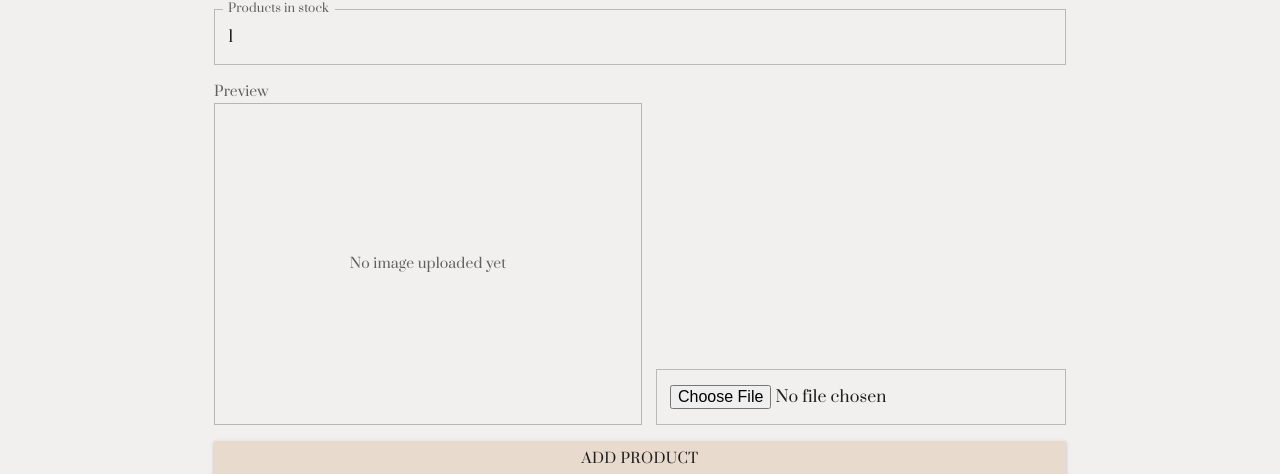
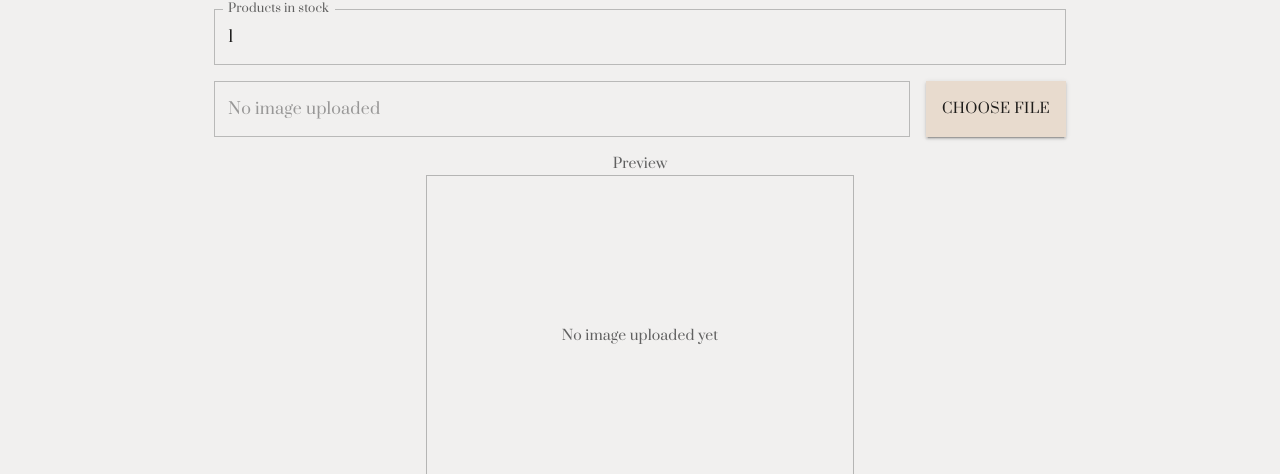
Before and after one commit to ellensofia/ofh-webbshop-api, a React (Vite) app in the folder Client/: page /admin/product/new/ in a window 1280 px wide. Shown: the part 478-952 px from the top of the page. Built offline with nearby package versions, Linux system fonts and the light colour scheme; no server answers.

Commit message:
changed the textField to type text, and added inputfield instead

```diff
--- a/Client/src/components/AddProductForm.tsx
+++ b/Client/src/components/AddProductForm.tsx
@@ -10,7 +10,7 @@ import {
   useTheme,
 } from "@mui/material";
 import { useFormik } from "formik";
-import { CSSProperties, useRef, useState } from "react";
+import { CSSProperties, useState } from "react";
 import { Link, useNavigate, useParams } from "react-router-dom";
 import * as Yup from "yup";
 import { useProduct } from "../contexts/AdminProductContext";
@@ -49,15 +49,16 @@ function AddProductForm() {
   const { id } = useParams<{ id: string }>();
   const { selectedCategoriesAdd } = useCategoryContext();
   const product = products.find((p) => p._id === id);
-  const [file, setFile] = useState<File | null>(null);
-  const fileInputRef = useRef<HTMLInputElement | null>(null);
   const [imagePreview, setImagePreview] = useState<string | null>(null);
+  const [selectedFileName, setSelectedFileName] = useState("");
 
   const isEdit = Boolean(product);
 
   const handleImageChange = async (event: React.ChangeEvent<HTMLInputElement>) => {
     const file = event.target.files?.[0];
     if (!file) return;
+
+    setSelectedFileName(file.name);
 
     const formData = new FormData();
     formData.append("image", file);
@@ -72,12 +73,6 @@ function AddProductForm() {
       return;
     }
 
-    const handleChooseFile = () => {
-      if (fileInputRef.current) {
-        fileInputRef.current.click();
-      }
-    };
-
     const imageId = await imageResponse.json();
 
     console.log("Uploaded image id:", imageId);
@@ -91,6 +86,13 @@ function AddProductForm() {
       }
     };
     reader.readAsDataURL(file);
+  };
+
+  const handleChooseFile = () => {
+    const fileInput = document.getElementById("file-input") as HTMLInputElement;
+    if (fileInput) {
+      fileInput.click();
+    }
   };
 
   const formik = useFormik<ProductValues>({
@@ -254,20 +256,61 @@ function AddProductForm() {
             sx={{
               padding: "0 !important",
               display: "flex",
+              flexDirection: "row",
+              width: "100%",
+              gap: "1rem",
+            }}
+          >
+            <TextField
+              id="image"
+              type="text"
+              name="imageId"
+              placeholder={selectedFileName || "No image uploaded"}
+              error={Boolean(formik.touched.imageId && formik.errors.imageId)}
+              helperText={formik.touched.imageId && formik.errors.imageId}
+              FormHelperTextProps={{ "data-cy": "product-image-error" } as any}
+              sx={{ flex: 1 }}
+            />
+            <Button variant="contained" onClick={handleChooseFile}>
+              Choose file
+            </Button>
+            <input
+              id="file-input"
+              type="file"
+              name="imageId"
+              accept="image/*"
+              onChange={handleImageChange}
+              style={{ display: "none" }}
+            />
+          </Container>
+          <Container
+            sx={{
+              padding: "0 !important",
+              display: "flex",
               alignItems: "flex-end",
               flexDirection: "row",
               width: "100%",
               gap: "1rem",
             }}
           >
-            <Box sx={{width: "50%"}}>
-              <Typography variant="subtitle2" sx={{ color: "#606060"}}>Preview</Typography>
+            <Box
+              sx={{
+                width: "100%",
+                display: "flex",
+                alignItems: "center",
+                justifyContent: "center",
+                flexDirection: "column",
+              }}
+            >
+              <Typography variant="subtitle2" sx={{ color: "#606060" }}>
+                Preview
+              </Typography>
               {imagePreview ? (
                 <Box
                   component="img"
                   src={imagePreview}
                   sx={{
-                    width: "100%",
+                    width: "50%",
                   }}
                 />
               ) : (
@@ -276,30 +319,17 @@ function AddProductForm() {
                     display: "flex",
                     alignItems: "center",
                     justifyContent: "center",
-                    width: "100%",
+                    width: "50%",
                     height: "20rem",
                     border: "1px solid #60606069",
                   }}
                 >
-                  <Typography variant="subtitle2" sx={{ color: "#606060" }}>No image uploaded yet</Typography>
+                  <Typography variant="subtitle2" sx={{ color: "#606060" }}>
+                    No image uploaded yet
+                  </Typography>
                 </Box>
               )}
             </Box>
-            <TextField
-              id="image"
-              type="file"
-              name="imageId"
-              onChange={handleImageChange}
-              error={Boolean(formik.touched.imageId && formik.errors.imageId)}
-              helperText={formik.touched.imageId && formik.errors.imageId}
-              inputProps={{
-                "data-cy": "product-image",
-                accept: "image/*",
-                lang: "en",
-              }}
-              FormHelperTextProps={{ "data-cy": "product-image-error" } as any}
-              sx={{ flex: 1 }}
-            />
           </Container>
           <Button type="submit" variant="contained">
             {isEdit ? "Edit Product" : "Add Product"}
```
